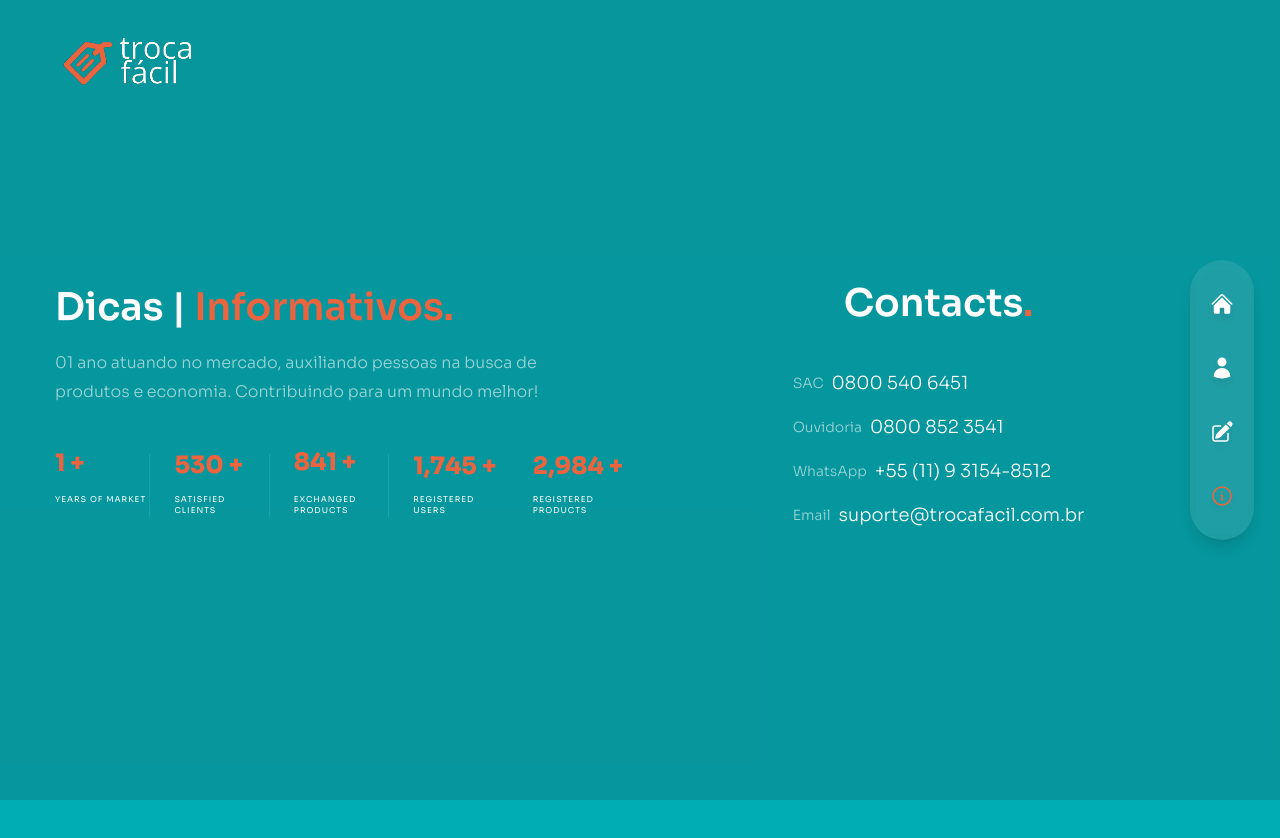
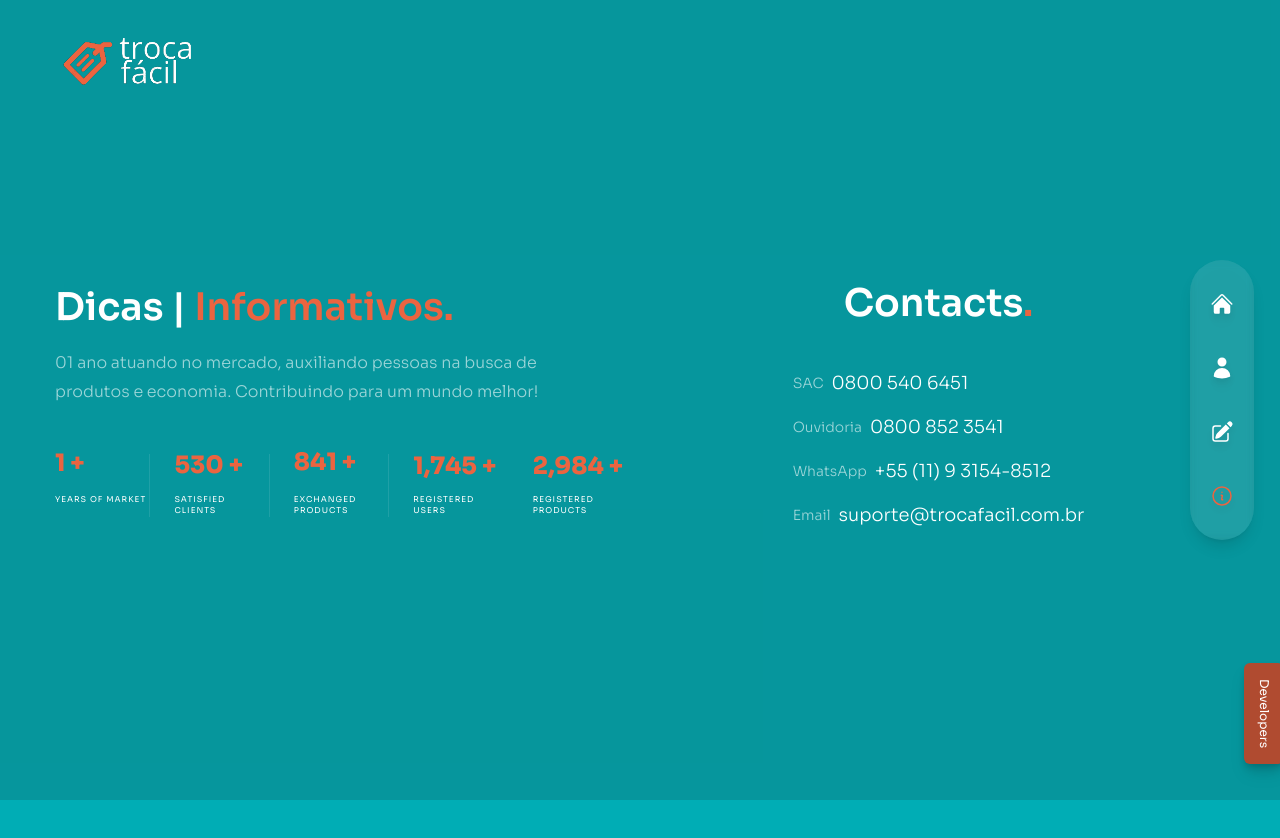
Before and after one commit to MatheusLTrindade/ProjetoIntegrador4-Frontend, a Next.js app: page /info in a window 1280 px wide. Shown: the top 838 px of the page. Built offline with nearby package versions, Linux system fonts and the light colour scheme.

Commit message:
adding Footer component

```diff
--- a/src/app/info/page.jsx
+++ b/src/app/info/page.jsx
@@ -16,6 +16,9 @@ export const aboutData = [
     text: 'suporte@trocafacil.com.br',
   }
 ]
+
+// components
+import Footer from '@/components/Footer';
 
 // framer motion
 import { motion } from 'framer-motion';
@@ -175,6 +178,16 @@ export default function Register(params) {
           </motion.div>
         </motion.div>
       </div>
+
+      <motion.div
+        variants={fadeIn('left', 0.4)}
+        initial='hidden'
+        animate='show'
+        exit='hidden'
+        className='absolute bottom-[7vh] xl:bottom-[1vh] -right-1'
+      >
+        < Footer />
+      </motion.div>
     </main>
   )
 };
```
